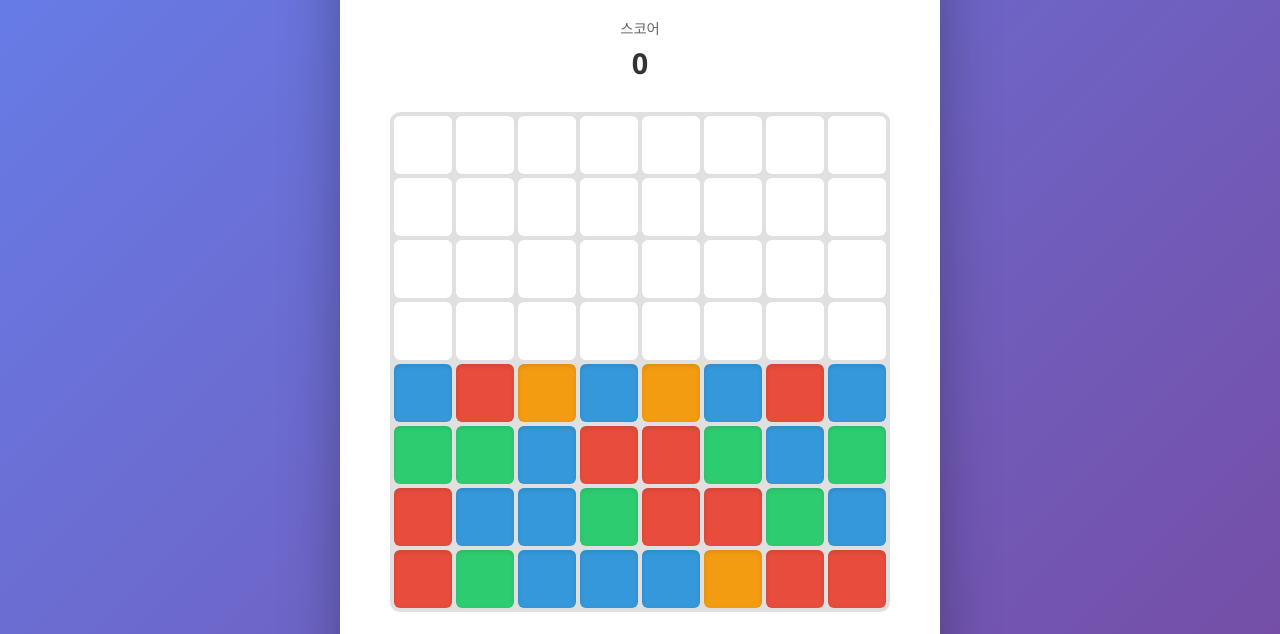
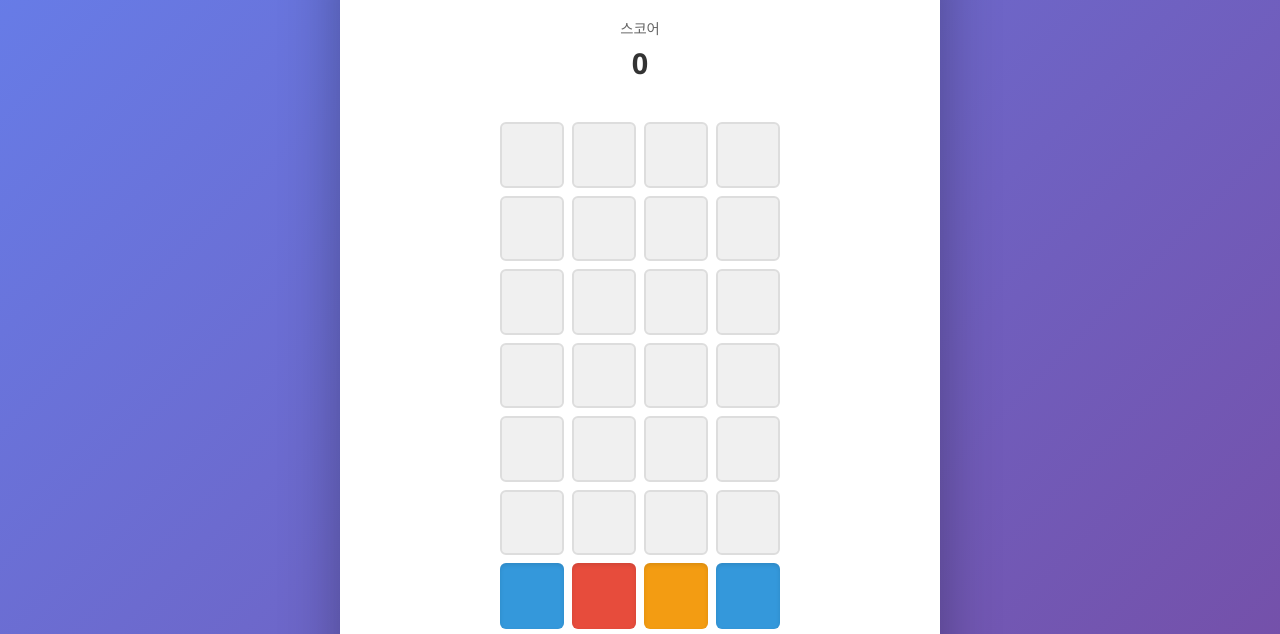
Before and after one commit to sjlee06/BlockBlast, a plain HTML site: page index.html in a window 1280 px wide. Shown: the part 108-742 px from the top of the page. Drawn offline with Linux system fonts and the light colour scheme.

Commit message:
fix: 게임 보드 사이즈 변경

```diff
--- a/game.js
+++ b/game.js
@@ -4,8 +4,8 @@
 const GAME_CONFIG = {
     // 보드 설정
     ROWS: 8,
-    COLS: 8,
-    INITIAL_FILLED_ROWS: 4, // 게임 시작 시 채워진 행 수
+    COLS: 4,
+    INITIAL_FILLED_ROWS: 2, // 게임 시작 시 채워진 행 수
 
     // 색상 설정 (4~6개 권장)
     COLORS: [
@@ -153,8 +153,8 @@ function handleCellClick(row, col) {
     // 인접한 같은 색상 블록 찾기
     const blocksToDestroy = findConnectedBlocks(row, col);
 
-    // 인접한 블록이 없으면 (혼자 있는 블록) 아무 동작도 하지 않음
-    if (blocksToDestroy.length <= 1) {
+    // 블록이 없으면 리턴 (안전성 체크)
+    if (blocksToDestroy.length === 0) {
         return;
     }
 
--- a/index.html
+++ b/index.html
@@ -53,6 +53,6 @@
         </div>
     </div>
 
-    <script src="game.js?v=10"></script>
+    <script src="game.js?v=15"></script>
 </body>
 </html>
--- a/style.css
+++ b/style.css
@@ -61,29 +61,30 @@ h1 {
 
 .game-board {
     display: grid;
-    grid-template-columns: repeat(8, 1fr);
+    grid-template-columns: repeat(4, 1fr);
     grid-template-rows: repeat(8, 1fr);
-    gap: 4px;
-    background: #e0e0e0;
-    padding: 4px;
+    gap: 8px;
+    padding: 10px;
     border-radius: 10px;
     margin-bottom: 30px;
-    aspect-ratio: 1;
-    max-width: 500px;
+    width: 300px;
+    height: 600px;
     margin-left: auto;
     margin-right: auto;
 }
 
 .cell {
-    background: white;
+    background: #f0f0f0;
     border-radius: 6px;
     transition: all 0.3s ease;
     cursor: pointer;
     position: relative;
+    border: 2px solid #ddd;
 }
 
 .cell.filled {
     box-shadow: inset 0 2px 4px rgba(0, 0, 0, 0.1);
+    border: none;
 }
 
 .cell:hover {
```
